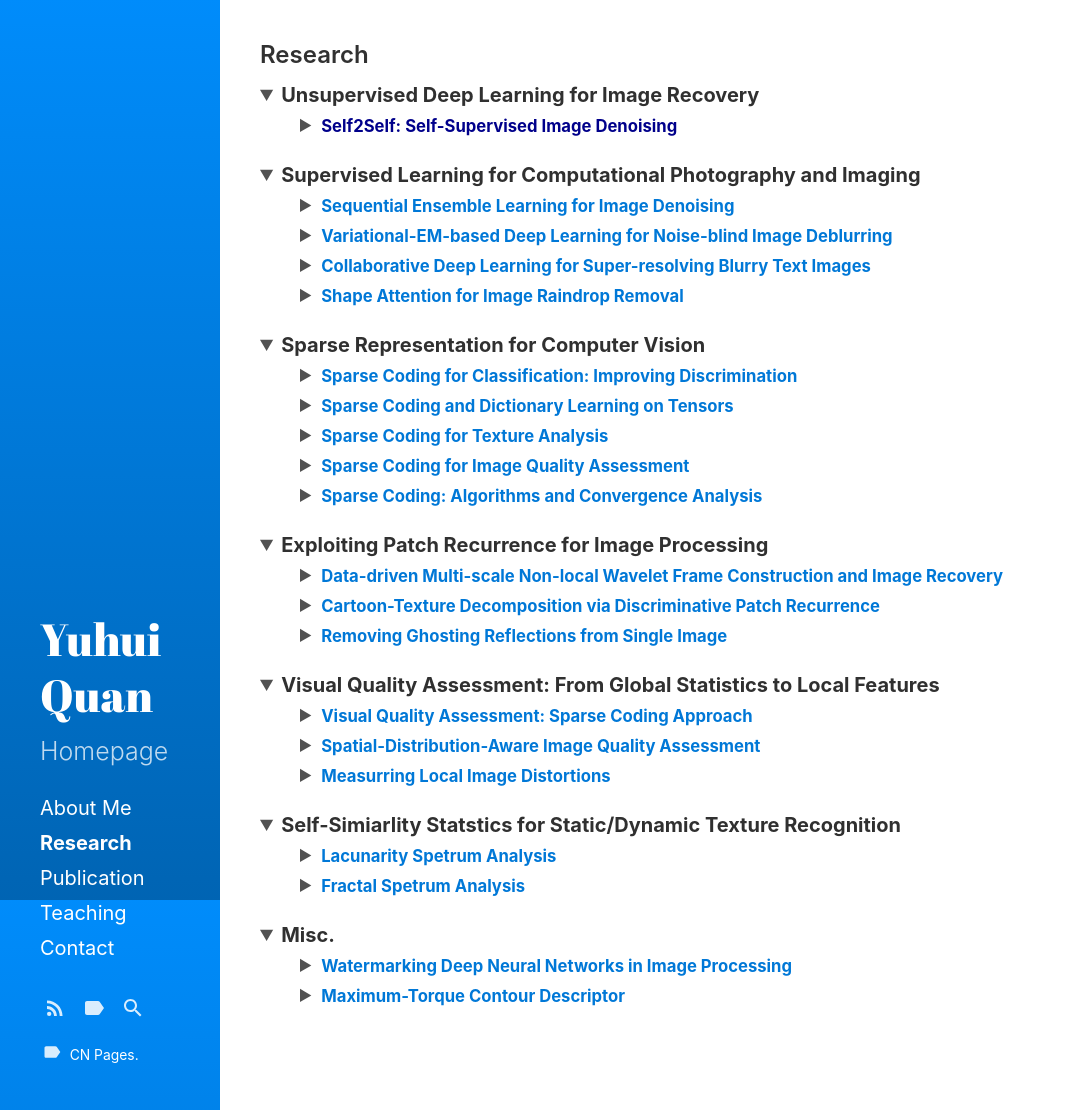
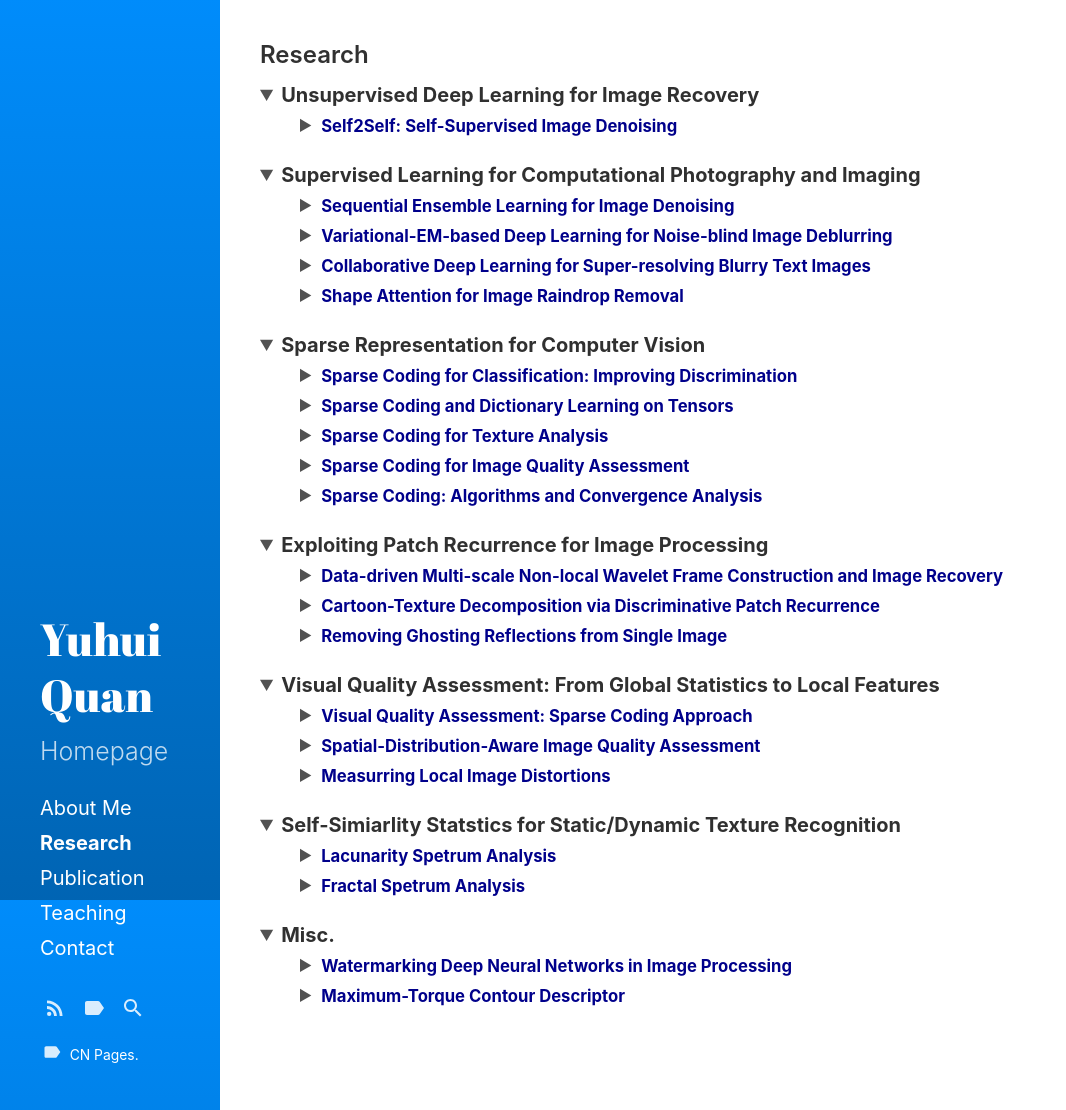
Before and after one commit to Dofboom/Dofboom.github.io, a Jekyll site: the page built from research.md, in a window 1280 px wide and 1110 px high. Shown: the whole window, without its empty margins (0-1066 px from the left). Built offline with Jekyll 4.4.1, drawn with Linux system fonts in a browser that asks for light colours.

Commit message:
Update research.md

```diff
--- a/research.md
+++ b/research.md
@@ -41,7 +41,7 @@ sidebar_link: true
 <ul>
 <!--2-1-->
 <details>
-<summary><strong><small><font color="#0078D7">Sequential Ensemble Learning for Image Denoising</font></small></strong></summary>
+<summary><strong><small><font color="#00008B">Sequential Ensemble Learning for Image Denoising</font></small></strong></summary>
 
 <table>
 <tbody>
@@ -61,7 +61,7 @@ sidebar_link: true
 
 <!--2-2-->
 <details>
-<summary><strong><small><font color="#0078D7">Variational-EM-based Deep Learning for Noise-blind Image Deblurring</font></small></strong></summary>
+<summary><strong><small><font color="#00008B">Variational-EM-based Deep Learning for Noise-blind Image Deblurring</font></small></strong></summary>
 
 <table>
 <tbody>
@@ -81,7 +81,7 @@ sidebar_link: true
 
 <!--2-3-->
 <details>
-<summary><strong><small><font color="#0078D7">Collaborative Deep Learning for Super-resolving Blurry Text Images</font></small></strong></summary>
+<summary><strong><small><font color="#00008B">Collaborative Deep Learning for Super-resolving Blurry Text Images</font></small></strong></summary>
 
 <table>
 <tbody>
@@ -103,7 +103,7 @@ sidebar_link: true
 
 <!--2-4-->
 <details>
-<summary><strong><small><font color="#0078D7">Shape Attention for Image Raindrop Removal</font></small></strong></summary>
+<summary><strong><small><font color="#00008B">Shape Attention for Image Raindrop Removal</font></small></strong></summary>
 
 <table>
 <tbody>
@@ -137,7 +137,7 @@ sidebar_link: true
 <ul>
 <!--3-1-->
 <details>
-<summary><strong><small><font color="#0078D7">Sparse Coding for Classification: Improving Discrimination</font></small></strong></summary>
+<summary><strong><small><font color="#00008B">Sparse Coding for Classification: Improving Discrimination</font></small></strong></summary>
 <table>
 <tbody>
 <tr>
@@ -159,7 +159,7 @@ sidebar_link: true
 </details>
 <!--3-2-->
 <details>
-<summary><strong><small><font color="#0078D7">Sparse Coding and Dictionary Learning on Tensors </font></small></strong></summary>
+<summary><strong><small><font color="#00008B">Sparse Coding and Dictionary Learning on Tensors </font></small></strong></summary>
 <table>
 <tbody>
 <tr>
@@ -178,7 +178,7 @@ sidebar_link: true
 </details>
 <!--3-3-->
 <details>
-<summary><strong><small><font color="#0078D7">Sparse Coding for Texture Analysis</font></small></strong></summary>
+<summary><strong><small><font color="#00008B">Sparse Coding for Texture Analysis</font></small></strong></summary>
 <table>
 <tbody>
 <tr>
@@ -198,7 +198,7 @@ sidebar_link: true
 </details>
 <!--3-4-->
 <details>
-<summary><strong><small><font color="#0078D7">Sparse Coding for Image Quality Assessment </font></small></strong></summary>
+<summary><strong><small><font color="#00008B">Sparse Coding for Image Quality Assessment </font></small></strong></summary>
 <table>
 <tbody>
 <tr>
@@ -216,7 +216,7 @@ sidebar_link: true
 </details>
 <!--3-5-->
 <details>
-<summary><strong><small><font color="#0078D7">Sparse Coding: Algorithms and Convergence Analysis</font> </small></strong></summary>
+<summary><strong><small><font color="#00008B">Sparse Coding: Algorithms and Convergence Analysis</font> </small></strong></summary>
 <table>
 <tbody>
 <tr>
@@ -245,7 +245,7 @@ sidebar_link: true
 <ul>
 <!--4-1-->
 <details>
-<summary><strong><small><font color="#0078D7">Data-driven Multi-scale Non-local Wavelet Frame Construction and Image Recovery</font> </small></strong></summary>
+<summary><strong><small><font color="#00008B">Data-driven Multi-scale Non-local Wavelet Frame Construction and Image Recovery</font> </small></strong></summary>
 <table>
 <tbody>
 <tr>
@@ -264,7 +264,7 @@ sidebar_link: true
 </details>
 <!--4-2-->
 <details>
-<summary><strong><small><font color="#0078D7">Cartoon-Texture Decomposition via Discriminative Patch Recurrence </font></small></strong></summary>
+<summary><strong><small><font color="#00008B">Cartoon-Texture Decomposition via Discriminative Patch Recurrence </font></small></strong></summary>
 <table>
 <tbody>
 <tr>
@@ -283,7 +283,7 @@ sidebar_link: true
 </details>
 <!--4-3-->
 <details>
-<summary><strong><small><font color="#0078D7">Removing Ghosting Reflections from Single Image </font></small></strong></summary>
+<summary><strong><small><font color="#00008B">Removing Ghosting Reflections from Single Image </font></small></strong></summary>
 <table>
 <tbody>
 <tr>
@@ -310,7 +310,7 @@ sidebar_link: true
 <ul>
 <!--5-1-->
 <details>
-<summary><strong><small><font color="#0078D7">Visual Quality Assessment: Sparse Coding Approach</font></small></strong></summary>
+<summary><strong><small><font color="#00008B">Visual Quality Assessment: Sparse Coding Approach</font></small></strong></summary>
 <table>
 <tbody>
 <tr>
@@ -331,7 +331,7 @@ sidebar_link: true
 </details>
 <!--5-2-->
 <details>
-<summary><strong><small><font color="#0078D7">Spatial-Distribution-Aware Image Quality Assessment </font></small></strong></summary>
+<summary><strong><small><font color="#00008B">Spatial-Distribution-Aware Image Quality Assessment </font></small></strong></summary>
 <table>
 <tbody>
 <tr>
@@ -356,7 +356,7 @@ sidebar_link: true
 </details>
 <!--5-3-->
 <details>
-<summary><strong><small><font color="#0078D7">Measurring Local Image Distortions </font></small></strong></summary>
+<summary><strong><small><font color="#00008B">Measurring Local Image Distortions </font></small></strong></summary>
 <table>
 <tbody>
 <tr>
@@ -385,7 +385,7 @@ sidebar_link: true
 <ul>
 <!--6-1-->
 <details>
-<summary><strong><small><font color="#0078D7">Lacunarity Spetrum Analysis</font> </small></strong></summary>
+<summary><strong><small><font color="#00008B">Lacunarity Spetrum Analysis</font> </small></strong></summary>
 <table>
 <tbody>
 <tr>
@@ -406,7 +406,7 @@ sidebar_link: true
 </details>
 <!--6-2-->
 <details>
-<summary><strong><small><font color="#0078D7">Fractal Spetrum Analysis </font></small></strong></summary>
+<summary><strong><small><font color="#00008B">Fractal Spetrum Analysis </font></small></strong></summary>
 <table>
 <tbody>
 <tr>
@@ -438,7 +438,7 @@ sidebar_link: true
 <ul>
 <!--7-1-->
 <details>
-<summary><strong><small><font color="#0078D7">Watermarking Deep Neural Networks in Image Processing</font> </small></strong></summary>
+<summary><strong><small><font color="#00008B">Watermarking Deep Neural Networks in Image Processing</font> </small></strong></summary>
 <table>
 <tbody>
 <tr>
@@ -456,7 +456,7 @@ sidebar_link: true
 </details>
 <!--7-2-->
 <details>
-<summary><strong><small><font color="#0078D7">Maximum-Torque Contour Descriptor </font></small></strong></summary>
+<summary><strong><small><font color="#00008B">Maximum-Torque Contour Descriptor </font></small></strong></summary>
 <table>
 <tbody>
 <tr>
```
